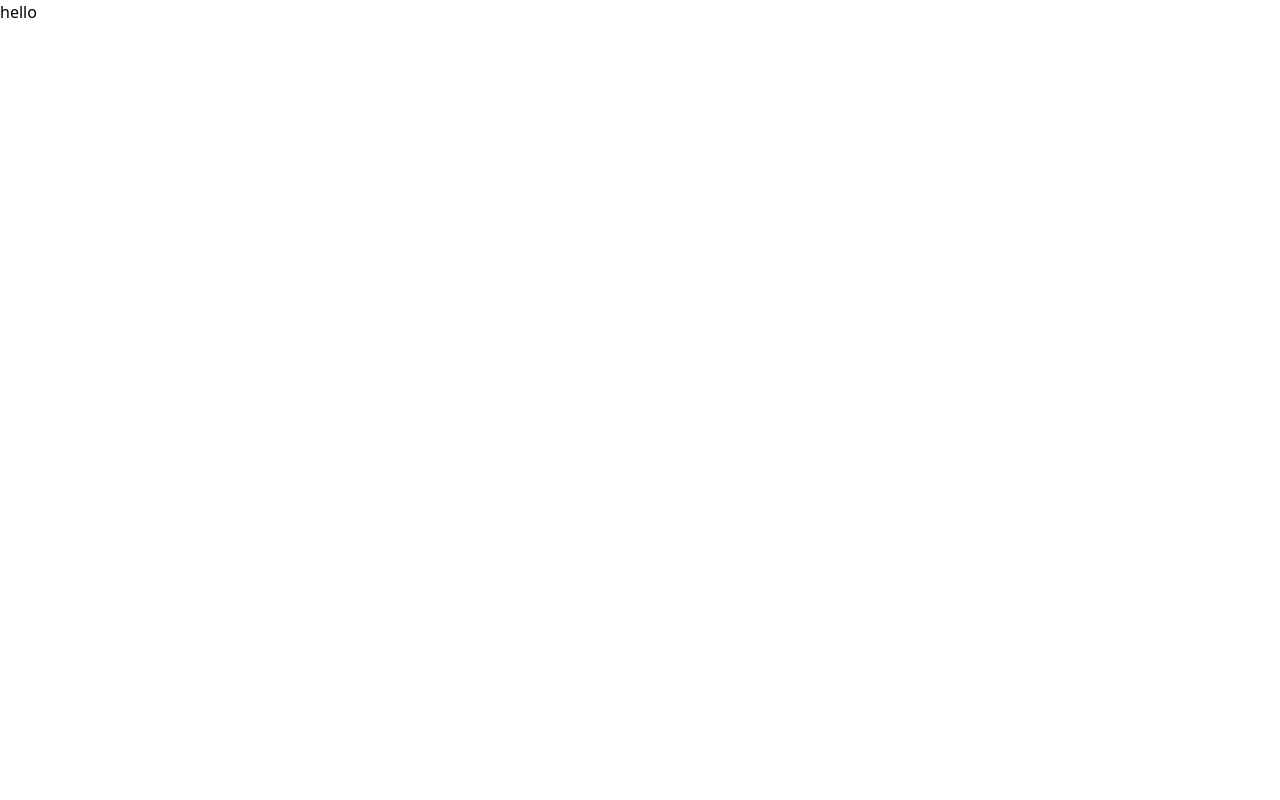
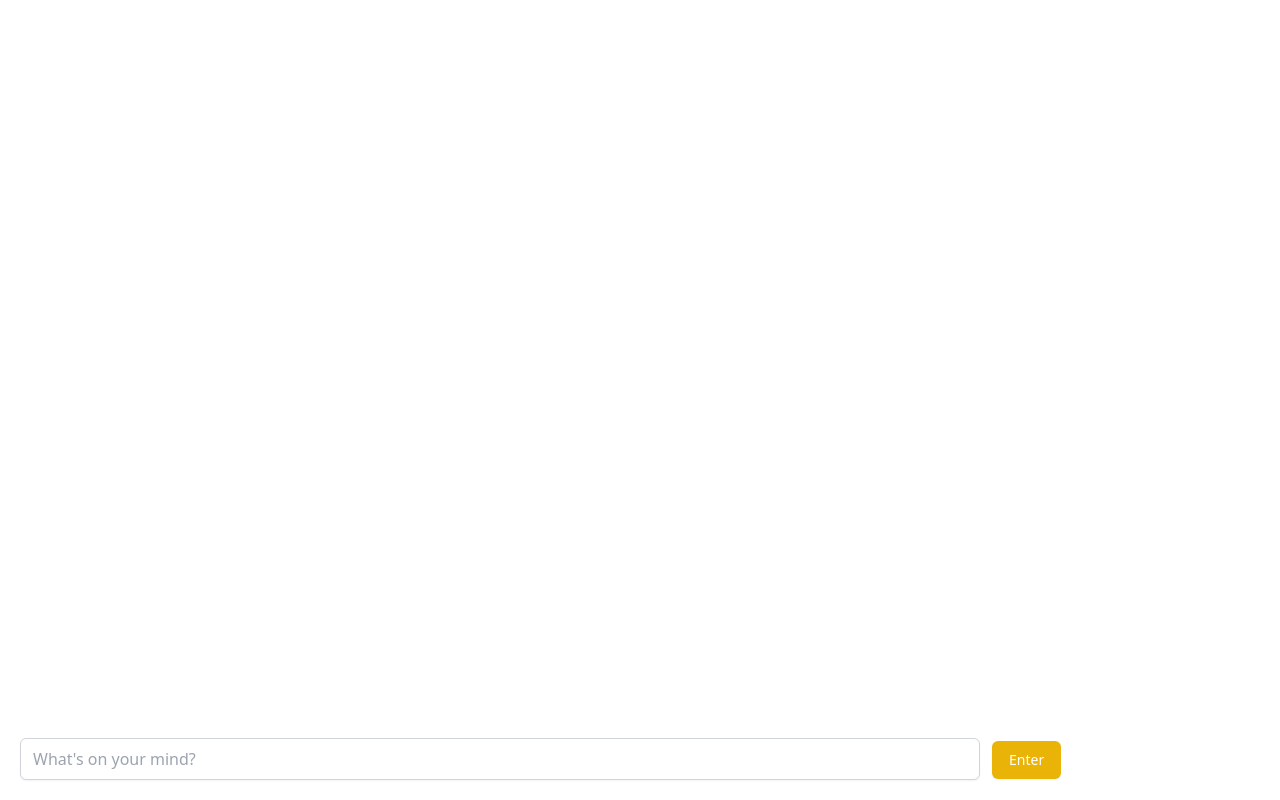
Before and after one commit to soonsimi/nextjs-practice, a Next.js app: page /chat/subject in a window 1280 px wide. Built offline with nearby package versions, Linux system fonts and the light colour scheme.

Commit message:
chat local version

```diff
--- a/pages/chat/subject.tsx
+++ b/pages/chat/subject.tsx
@@ -1,7 +1,55 @@
 import { NextPage } from "next";
+import { useState } from "react";
 
 const Subject: NextPage = () => {
-  return <div>hello</div>;
+  const [chat, setChat] = useState<string>("");
+  const [chats, setChats] = useState<string[]>([]);
+
+  const onSubmit = (event: any) => {
+    event?.preventDefault();
+    setChats([...chats, chat]);
+
+    console.log(chats);
+  };
+
+  const onChange = (event: any) => {
+    const {
+      target: { value },
+    } = event;
+    setChat(value);
+  };
+
+  return (
+    <div className=" w-screen h-screen flex flex-col items-center justify-center relative">
+      <div className="w-full absolute bottom-5 left-5 right-5">
+        <form onSubmit={onSubmit}>
+          <input
+            onChange={onChange}
+            value={chat}
+            type="text"
+            placeholder="What's on your mind?"
+            maxLength={120}
+            className="appearance-none text-gray-400 w-9/12 px-3 py-2 mr-3 border border-gray-300 rounded-md shadow-sm placeholder-gray-400 focus:outline-none focus:ring-yellow-500 focus:border-yellow-500"
+          />
+          <input
+            type="submit"
+            value="Enter"
+            className="mt-5 bg-yellow-500 hover:bg-yellow-600 text-white py-2 px-4 border border-transparent rounded-md shadow-sm text-sm font-medium focus:ring-2 focus:ring-offset-2 focus:ring-yellow-700 focus:outline-none"
+          />
+        </form>
+      </div>
+      <div className=" space-y-5">
+        {chats.map((chat, i) => (
+          <div
+            key={i}
+            className="py-3 px-5 bg-slate-500 rounded-lg rounded-br-none"
+          >
+            <h4 className=" text-white">{chat}</h4>
+          </div>
+        ))}
+      </div>
+    </div>
+  );
 };
 
 export default Subject;
```
